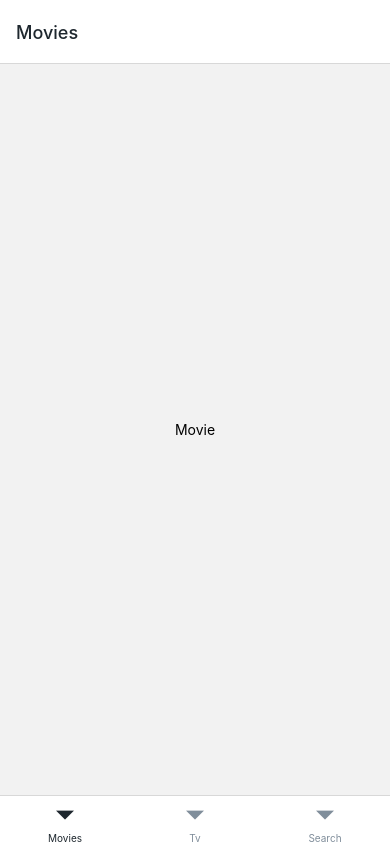
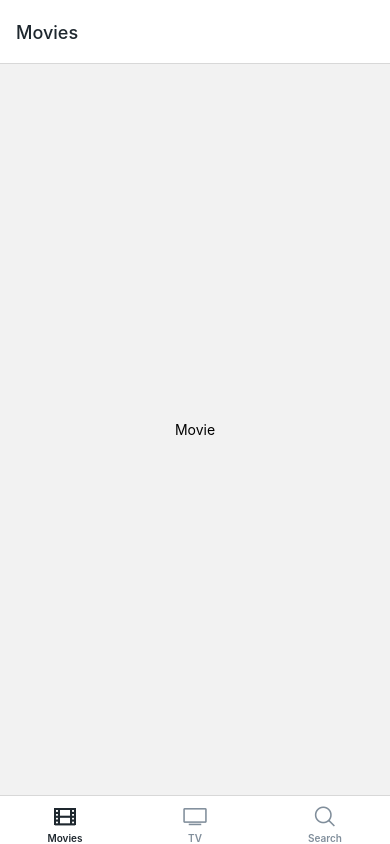
Before and after one commit to Cheol-Cheol/rn-noovies, a React Native app: screen / in a window 390 px wide. Built offline with nearby package versions, Linux system fonts and the light colour scheme.

Commit message:
✏️ Tab Bar Icons

```diff
--- a/navigation/Tabs.js
+++ b/navigation/Tabs.js
@@ -6,6 +6,8 @@ import Tv from "../screens/Tv";
 import Search from "../screens/Search";
 import { useColorScheme } from "react-native";
 import { BLACK_COLOR, YELLOW_COLOR } from "../colors";
+import { getFocusedRouteNameFromRoute } from "@react-navigation/native";
+import { Ionicons } from "@expo/vector-icons";
 
 const Tab = createBottomTabNavigator();
 
@@ -25,11 +27,44 @@ const Tabs = () => {
         headerTitleStyle: {
           color: isDark ? "white" : BLACK_COLOR,
         },
+        tabBarLabelStyle: {
+          marginTop: -5,
+          fontSize: 10,
+          fontWeight: "600",
+        },
       }}
     >
-      <Tab.Screen name="Movies" component={Movies} />
-      <Tab.Screen name="Tv" component={Tv} />
-      <Tab.Screen name="Search" component={Search} />
+      <Tab.Screen
+        name="Movies"
+        component={Movies}
+        options={{
+          tabBarIcon: ({ color, size }) => (
+            <Ionicons name="film-outline" color={color} size={size} />
+          ),
+        }}
+      />
+      <Tab.Screen
+        name="TV"
+        component={Tv}
+        options={{
+          tabBarIcon: ({ color, size }) => (
+            <Ionicons name="tv-outline" color={color} size={size} />
+          ),
+        }}
+      />
+      <Tab.Screen
+        name="Search"
+        component={Search}
+        options={{
+          tabBarIcon: ({ focused, color, size }) => (
+            <Ionicons
+              name={focused ? "search" : "search-outline"}
+              color={color}
+              size={size}
+            />
+          ),
+        }}
+      />
     </Tab.Navigator>
   );
 };
```
